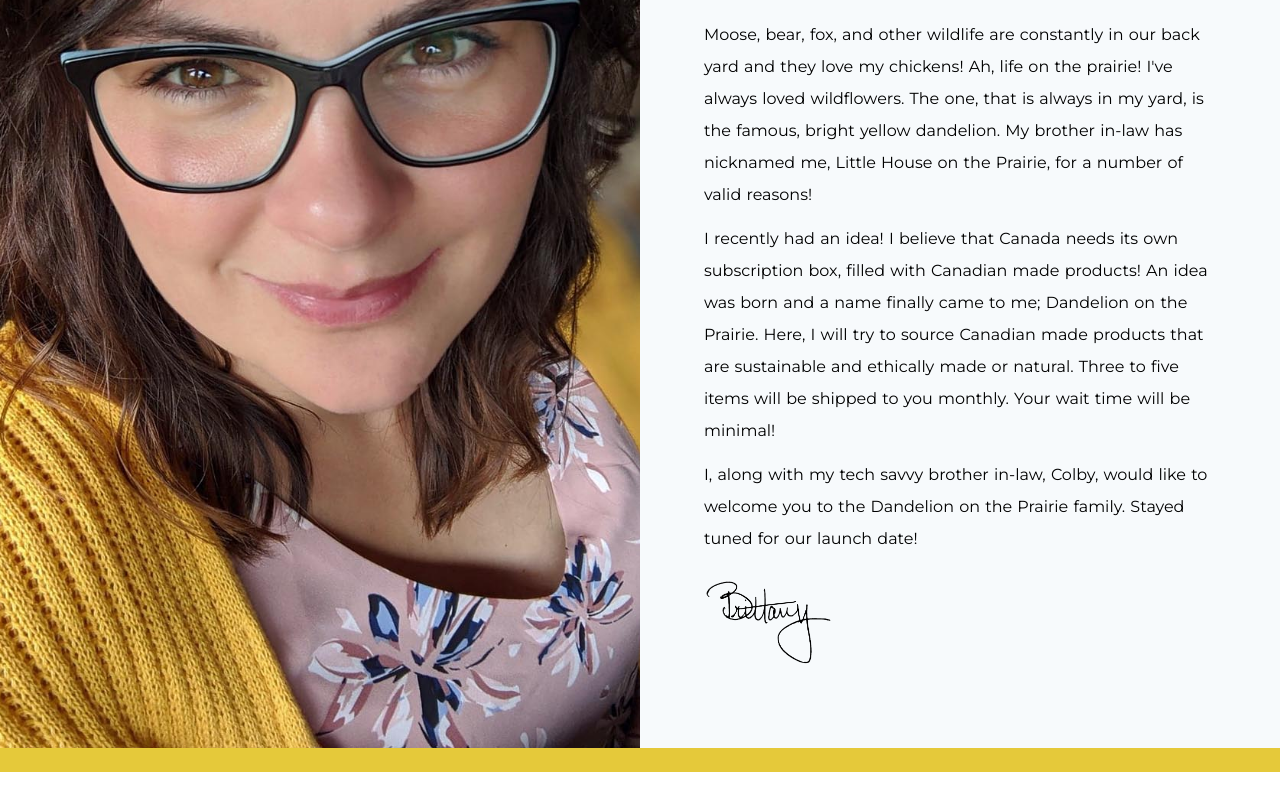
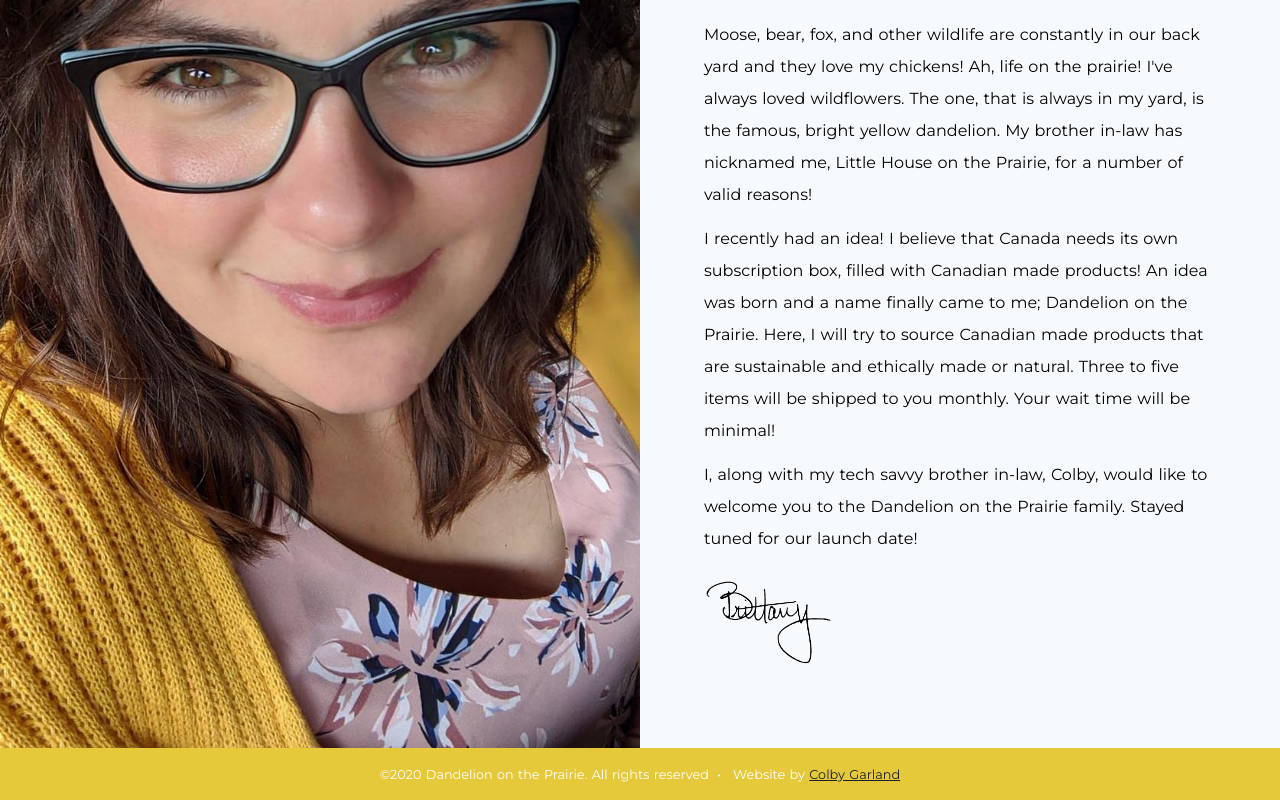
Before and after one commit to colbygarland/dandelion, a Nuxt app: page / in a window 1280 px wide. Shown: the part 3369-4169 px from the top of the page. Before the commit the page ends 4141 px from the top, so only its background shows below. Built offline with nearby package versions, Linux system fonts and the light colour scheme.

Commit message:
Added website by in footer

```diff
--- a/pages/index.vue
+++ b/pages/index.vue
@@ -99,7 +99,17 @@
             </div>
         </div>
 
-        <footer class="bg-primary h-6 block"></footer>
+
+        <footer class="p-3 bg-primary text-white">
+            <div class="container mx-auto px-6 prose max-w-none text-center">
+                <p>
+                    <small class="text-white">
+                        &copy;2020 Dandelion on the Prairie. All rights reserved<span class="hidden md:inline-block mx-2">&bull;</span> <br class="md:hidden" />
+                        Website by <a href="https://colbygarland.ca/?utm_source=website&utm_medium=app&utm_campaign=dandelion" target="_blank">Colby Garland</a>
+                    </small>
+                </p>
+            </div>
+        </footer>
     </div>
 </template>
 
```
